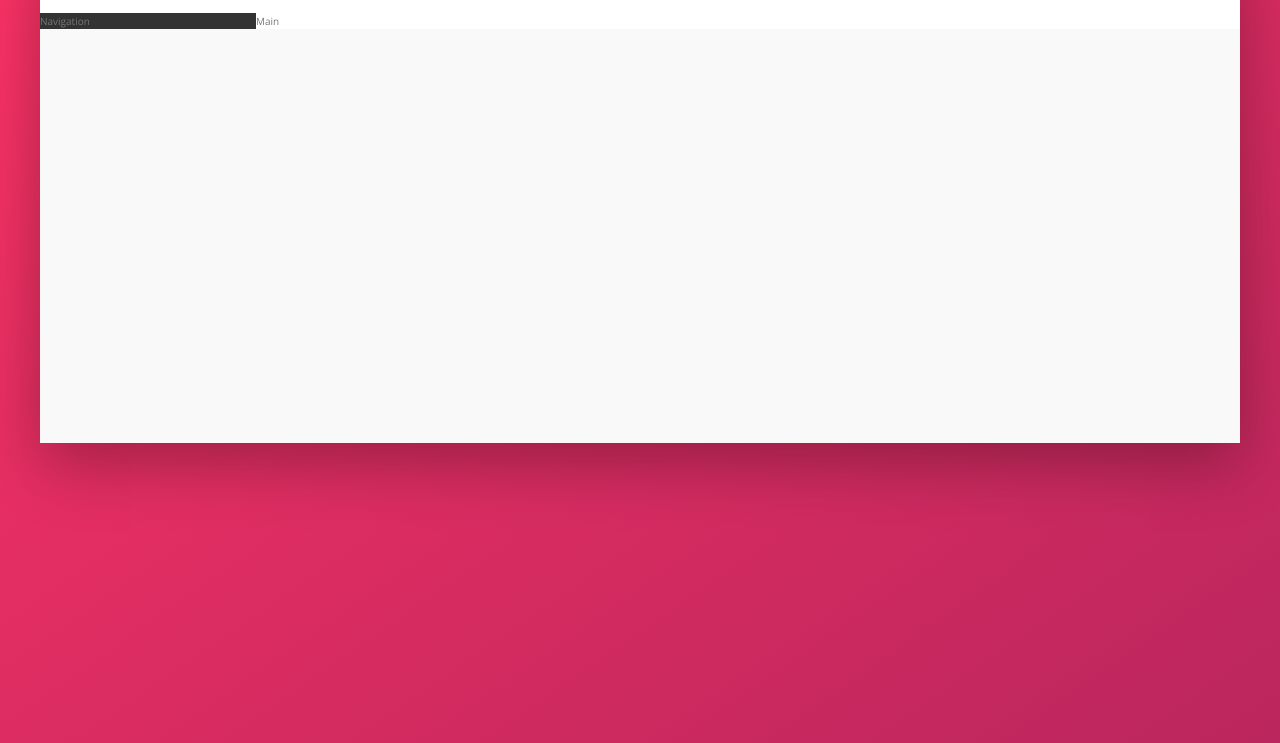
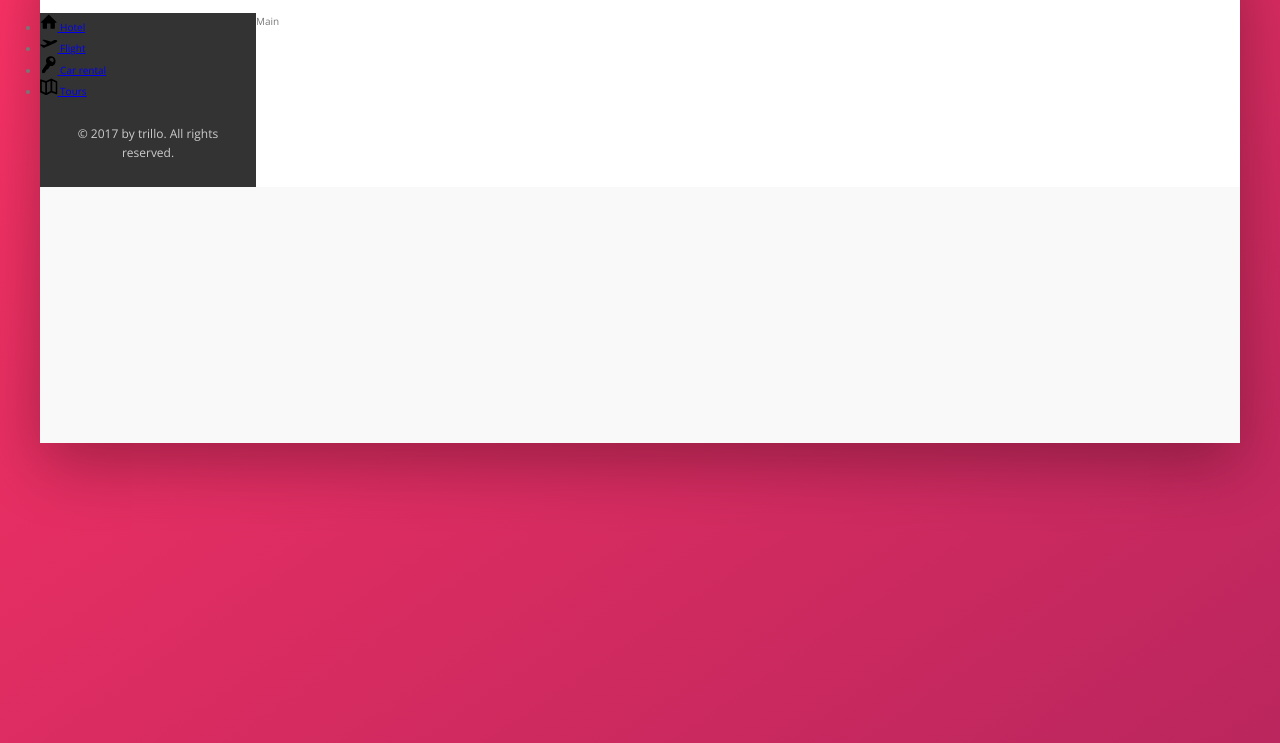
Before and after one commit to zumoskala/Trillo, a website: page index.html in a window 1280 px wide. Shown: the part 137-880 px from the top of the page. Drawn offline with nearby package versions, Linux system fonts and the light colour scheme.

Commit message:
side bar 1/2

```diff
--- a/index.html
+++ b/index.html
@@ -44,7 +44,46 @@
         </nav>
     </header>
     <div class="content">
-                <nav class="sidebar">Navigation</nav>
+        <nav class="sidebar">
+            <ul class="side-nav">
+                <li class="side-nav__item side-nav__item--active">
+                    <a href="#" class="side-nav__link">
+                        <svg class="side-nav__icon">
+                            <use xlink:href="img/sprite.svg#icon-home"></use>
+                        </svg>
+                        <span>Hotel</span>
+                    </a>
+                </li>
+                <li class="side-nav__item">
+                    <a href="#" class="side-nav__link">
+                        <svg class="side-nav__icon">
+                            <use xlink:href="img/sprite.svg#icon-aircraft-take-off"></use>
+                        </svg>
+                        <span>Flight</span>
+                    </a>
+                </li>
+                <li class="side-nav__item">
+                    <a href="#" class="side-nav__link">
+                        <svg class="side-nav__icon">
+                            <use xlink:href="img/sprite.svg#icon-key"></use>
+                        </svg>
+                        <span>Car rental</span>
+                    </a>
+                </li>
+                <li class="side-nav__item">
+                    <a href="#" class="side-nav__link">
+                        <svg class="side-nav__icon">
+                            <use xlink:href="img/sprite.svg#icon-map"></use>
+                        </svg>
+                        <span>Tours</span>
+                    </a>
+                </li>
+            </ul>
+            <div class="legal">
+                &copy; 2017 by trillo. All rights reserved.
+            </div>
+        </nav>
+
         <main class="hotel-view">Main</main>
     </div>
 </div>
--- a/sass/_components.scss
+++ b/sass/_components.scss
@@ -128,3 +128,29 @@
     }
   }
 }
+
+//SIDE NAVIGATION
+
+.side-nav {
+
+  &__item {
+
+  }
+
+  &__link {
+
+  }
+
+  &__icon {
+    width: 1.75rem;
+    height: 1.75rem;
+  }
+}
+
+//LEGAL TEXT
+.legal {
+  font-size: 1.2rem;
+  text-align: center;
+  color: var(--color-grey-light-4);
+  padding: 2.5rem;
+}
--- a/sass/_layout.scss
+++ b/sass/_layout.scss
@@ -28,6 +28,10 @@
   flex-grow: 0;
   flex-shrink: 0;
   flex-basis: 18%;
+
+  display: flex;
+  flex-direction: column;
+  justify-content: space-between;
 }
 
 .hotel-view {
```
Also changed, not shown: css/style.css. Lines whose indentation alone changed are shown as unchanged.
